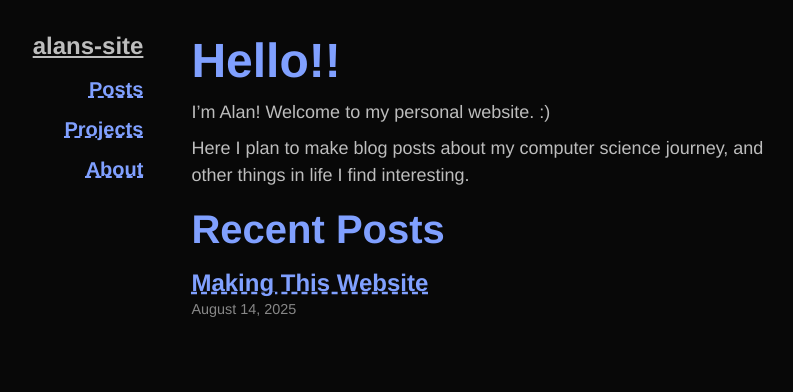
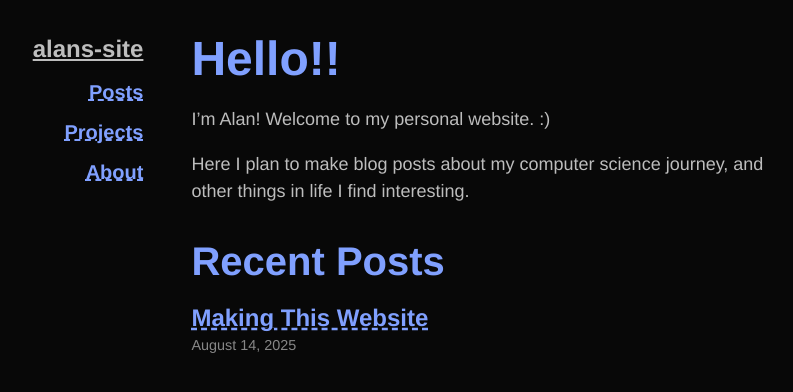
Before and after one commit to alan-ysy/alan-ysy.github.io, a Jekyll site: the page built from index.markdown, in a window 1280 px wide. Shown: the top 392 px of the page, without its empty margins (247-1040 px from the left). Built offline with Jekyll 4.4.1, drawn with Linux system fonts in a browser that asks for light colours.

Commit message:
Increase spacing between text elements

```diff
--- a/assets/css/styles.css
+++ b/assets/css/styles.css
@@ -29,27 +29,24 @@
     padding: 0;
 }
 
-html {
+body {
     font-size: 16px;
-    line-height: 1.5;
-}
-
-body {
     background: var(--color-background);
     color: var(--color-foreground);
     font-family: var(--font-family);
+    line-height: 1.5;
 }
 
 /* Typography */
 h1, h2, h3, h4, h5, h6 {
     font-weight: 600;
     line-height: 1.2;
-    margin-top: 1rem;
+    padding-top: 0.8em;                     /* Adjust this padding-top for space above headings */
     color: var(--color-blue);
 }
 
 /* Use a modular scale of about 1.25 */
-h1 { font-size: 3em; }
+h1 { font-size: 3em; padding-top: 0.3em; }  /* Overwrite h1 padding-top to make it line up with top of nav bar */
 h2 { font-size: 2.5em; }
 h3 { font-size: 2em; }
 h4 { font-size: 1.5em; }
@@ -58,14 +55,13 @@ h6 { font-size: 1em; }
 
 p {
     font-size: 1.125em;
-    margin-top: 0.5em;
+    margin-top: 1em;
 }
 
 .container {
     display: flex;
     max-width: 50rem;
-    margin: auto;
-    margin-top: 1em;
+    margin: 1em auto 3em;
     gap: 3em;
 }
 
```
